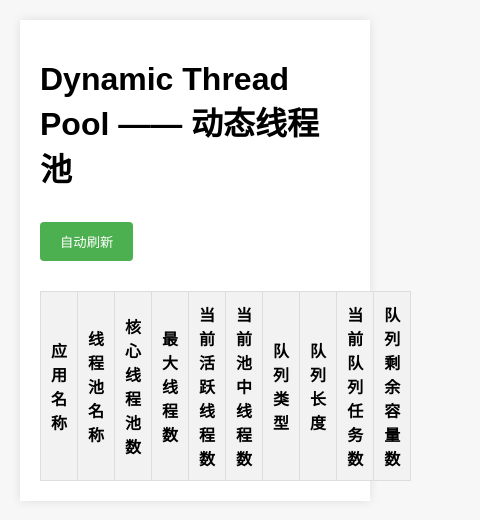
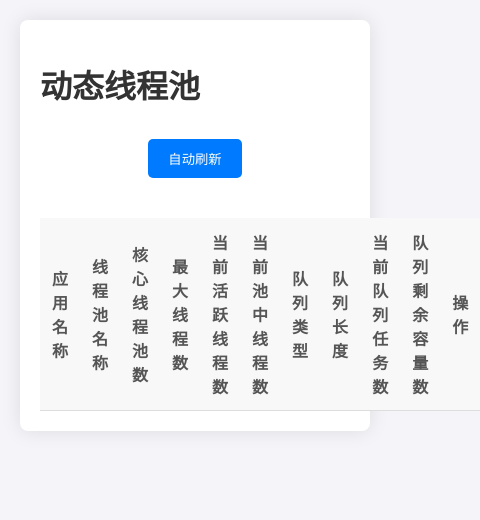
Before and after one commit to jzyyyds/pool, a plain HTML site: page front/index.html in a window 390 px wide. Shown: the whole page, 480 px wide, since content can reach past the window. Drawn offline with Linux system fonts and the light colour scheme; no server answers.

Commit message:
fix: 完善前端页面

```diff
--- a/front/index.html
+++ b/front/index.html
@@ -2,35 +2,36 @@
 <html lang="en">
 <head>
     <meta charset="UTF-8">
-    <title>Dynamic Thread Pool 「动态线程池」</title>
+    <title>动态线程池</title>
     <style>
         body {
-            font-family: Arial, sans-serif;
+            font-family: 'Segoe UI', Tahoma, Geneva, Verdana, sans-serif;
             margin: 0;
             padding: 20px;
-            background-color: #f7f7f7;
+            background-color: #f4f4f9;
+            color: #333;
         }
         .container {
-            max-width: 100%;
+            max-width: 1200px;
             margin: auto;
             background: #fff;
-            padding: 20px;
-            box-shadow: 0 0 10px rgba(0, 0, 0, 0.1);
+            padding: 30px;
+            box-shadow: 0 0 20px rgba(0, 0, 0, 0.1);
+            border-radius: 8px;
         }
         table {
             width: 100%;
             border-collapse: collapse;
-            margin-top: 20px;
-        }
-        table, th, td {
-            border: 1px solid #ddd;
+            margin-top: 30px;
         }
         th, td {
-            padding: 10px;
+            padding: 12px;
             text-align: left;
+            border-bottom: 1px solid #ddd;
         }
         th {
-            background-color: #f2f2f2;
+            background-color: #f8f8f8;
+            color: #555;
         }
         tr:nth-child(even) {
             background-color: #f9f9f9;
@@ -38,6 +39,25 @@
         .loader {
             display: none;
             text-align: center;
+            margin-top: 20px;
+        }
+        .button-group {
+            display: flex;
+            justify-content: space-between;
+            margin-bottom: 20px;
+        }
+        button {
+            background-color: #007bff;
+            color: white;
+            padding: 10px 20px;
+            margin: 10px 0;
+            border: none;
+            border-radius: 5px;
+            cursor: pointer;
+            transition: background-color 0.3s;
+        }
+        button:hover {
+            background-color: #0056b3;
         }
         .modal {
             display: none;
@@ -48,10 +68,9 @@
             width: 100%;
             height: 100%;
             overflow: auto;
-    background-color: rgba(0,0,0,0.5); /* 更深的背景遮罩 */
+            background-color: rgba(0, 0, 0, 0.5);
             padding-top: 100px;
         }
-
         .modal-content {
             background-color: #fefefe;
             margin: auto;
@@ -59,73 +78,77 @@
             border: 1px solid #888;
             width: 80%;
             max-width: 500px;
-    box-shadow: 0 4px 8px 0 rgba(0,0,0,0.2); /* 添加阴影效果 */
-    border-radius: 10px; /* 圆角边框 */
+            box-shadow: 0 4px 8px 0 rgba(0, 0, 0, 0.2);
+            border-radius: 10px;
+            transition: transform 0.3s;
+            transform: translateY(-20px);
+            opacity: 0;
+            animation: slideIn 0.3s forwards;
         }
-
+        @keyframes slideIn {
+            to {
+                transform: translateY(0);
+                opacity: 1;
+            }
+        }
         .close {
             color: #aaa;
             float: right;
             font-size: 28px;
             font-weight: bold;
+            cursor: pointer;
         }
-
         .close:hover,
         .close:focus {
             color: black;
             text-decoration: none;
-    cursor: pointer;
         }
-
         .modal input[readonly] {
             background-color: #e9e9e9;
         }
-
-/* 调整表单元素的样式 */
         .modal input[type="text"],
         .modal input[type="number"] {
-    width: calc(100% - 10px); /* 让输入框宽度适应容器 */
-    padding: 8px;
-    margin-bottom: 15px; /* 增加间距 */
+            width: 100%;
+            padding: 10px;
+            margin-bottom: 15px;
             border: 1px solid #ccc;
-    border-radius: 4px; /* 圆角输入框 */
+            border-radius: 4px;
+            box-sizing: border-box;
         }
-
-/* 为按钮添加样式 */
-button {
-    background-color: #4CAF50; /* 绿色背景 */
-    color: white;
-    padding: 10px 20px;
-    margin: 10px 0;
-    border: none;
-    border-radius: 4px; /* 圆角按钮 */
-    cursor: pointer;
-}
-
-button:hover {
-    background-color: #45a049; /* 深绿色背景 */
-}
-
-/* 调整标签和输入框的对齐 */
-label {
+        .modal label {
             display: block;
             margin-bottom: 5px;
-    color: #333;
+            color: #555;
         }
-
-/* 调整标题样式 */
         .modal-content h2 {
             color: #333;
             margin-bottom: 20px;
+        }
+        @media (max-width: 768px) {
+            .container {
+                padding: 20px;
+            }
+            .button-group {
+                flex-direction: column;
+                align-items: center;
+            }
+            .button-group button {
+                margin: 10px 0;
+            }
+            .modal-content {
+                width: 90%;
+            }
         }
     </style>
 </head>
 <body>
 <div class="container">
-    <h1>Dynamic Thread Pool —— 动态线程池</h1>
+    <h1>动态线程池</h1>
     <div class="loader">Loading...</div>
+    <div class="button-group">
         <button id="autoRefreshBtn">自动刷新</button>
         <button id="stopAutoRefreshBtn" style="display:none;">停止刷新</button>
+    </div>
     <table id="threadPoolList">
         <thead>
         <tr>
@@ -139,6 +162,7 @@ label {
             <th>队列长度</th>
             <th>当前队列任务数</th>
             <th>队列剩余容量数</th>
+            <th>操作</th>
         </tr>
         </thead>
         <tbody>
@@ -163,7 +187,6 @@ label {
             <input type="number" id="maximumPoolSize" name="maximumPoolSize"><br>
             <label for="queueType">队列类型</label><br>
             <input type="text" id="queueType" name="queueType" readonly><br>
-<!--            <input type="hidden" id="queueType" value="production">-->
             <label for="workQueueSize">队列的长度</label><br>
             <input type="number" id="workQueueSize" name="workQueueSize"><br>
             <input type="text" id="dynamic" name="dynamic" style="display:none;" readonly><br>
@@ -335,7 +358,6 @@ label {
             workQueueSize: workQueueSize
         }));
     }
-
 </script>
 </body>
 </html>
```
Lines whose indentation alone changed are shown as unchanged.
